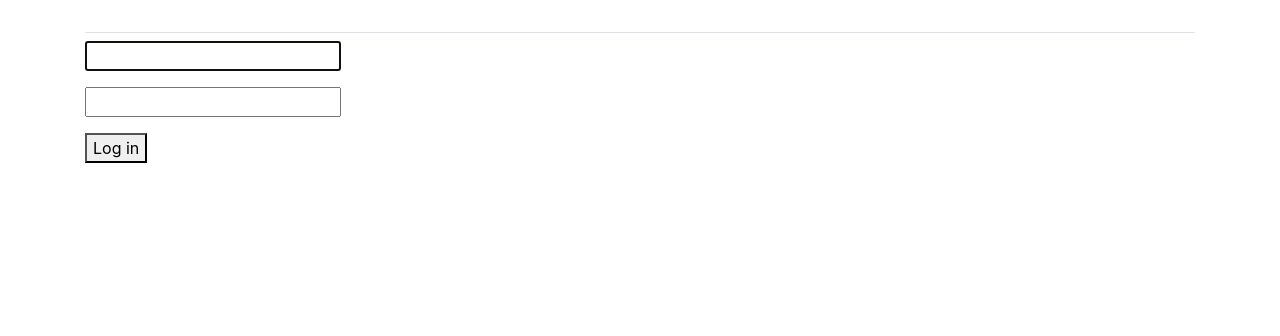
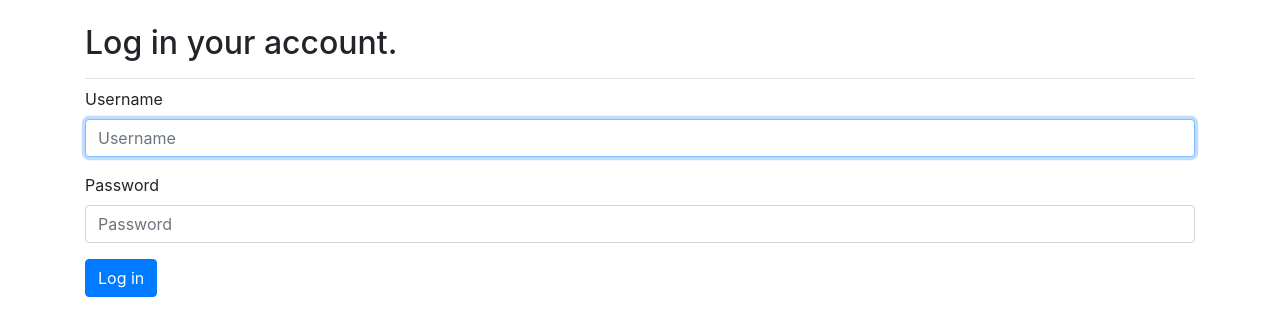
Before and after one commit to LMSerhii/learning_log, a Django app: page /users/login/ in a window 1280 px wide. Shown: the part 58-394 px from the top of the page. Run offline with Django 4.2, Linux system fonts and the light colour scheme; some libraries are stand-ins or nearby versions.

Commit message:
login bootstrap

```diff
--- a/users/templates/registration/login.html
+++ b/users/templates/registration/login.html
@@ -1,6 +1,12 @@
 {% extends 'learning_logs/base.html' %}
+{% block title %}login{% endblock title %}
+{% load bootstrap4 %}
 
-{% block title %}login{% endblock title %}
+{% block page_header %}
+
+    <h2>Log in your account.</h2>
+
+{% endblock page_header %}
 
 {% block content %}
 
@@ -8,16 +14,17 @@
         <p>your username and password didn't match. Please try again. </p>
     {% endif %}
 
-    <form action="{% url 'users:login' %}" method="post">
+    <form class="form" action="{% url 'users:login' %}" method="post">
 
         {% csrf_token %}
-        {% for el in form %}
-            <p>{{ el }}</p>
-<!--        {{ form.as_p }}-->
-        {% endfor %}
 
-        <button type="submit">Log in</button>
-        <input type="hidden" name="next" value="{% url 'learning_logs:index' %}" />
+        {% bootstrap_form form %}
+
+        {% buttons %}
+            <button class="btn btn-primary" type="submit">Log in</button>
+        {% endbuttons %}
+
+            <input type="hidden" name="next" value="{% url 'learning_logs:index' %}" />
 
     </form>
 
```
